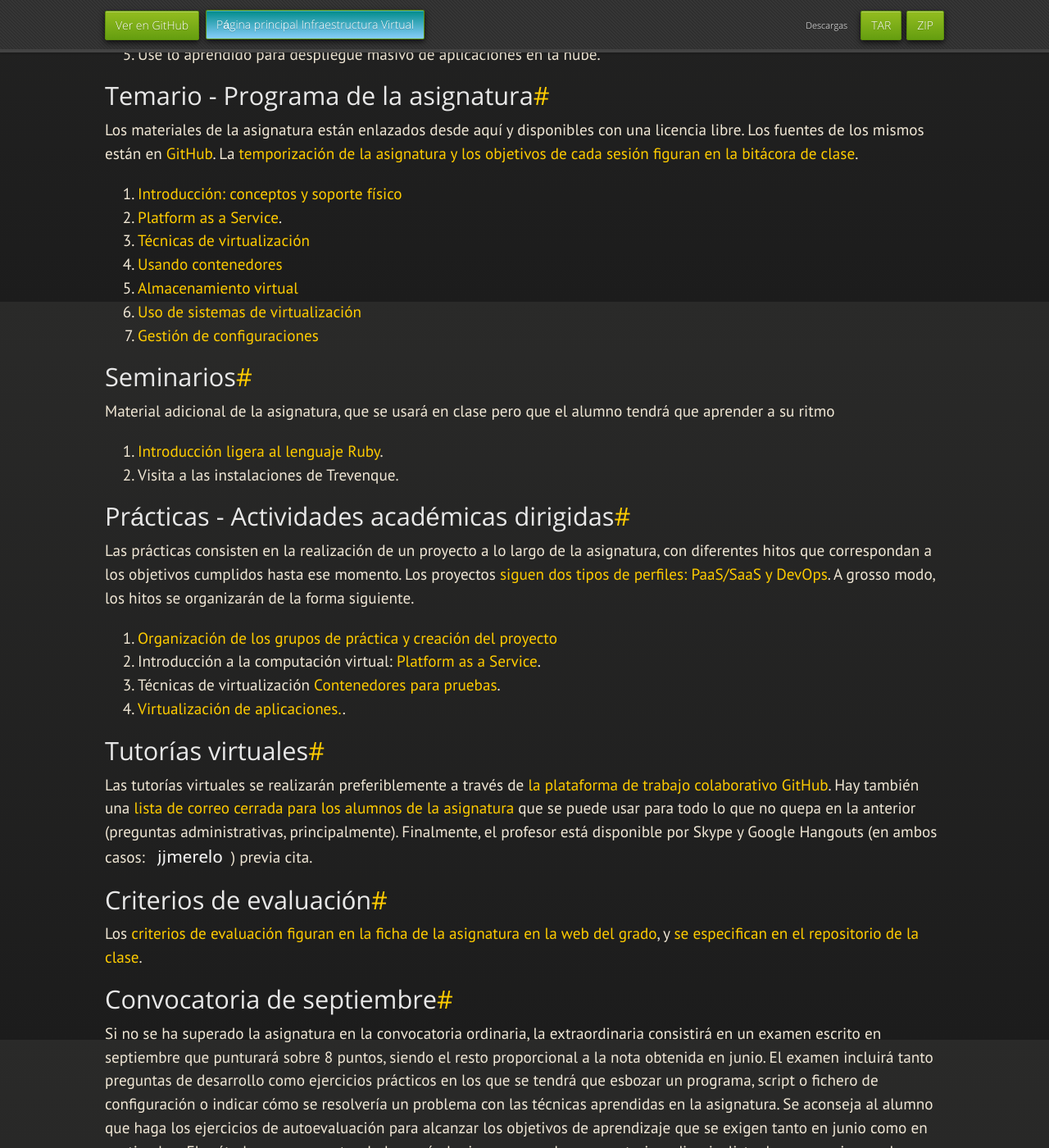
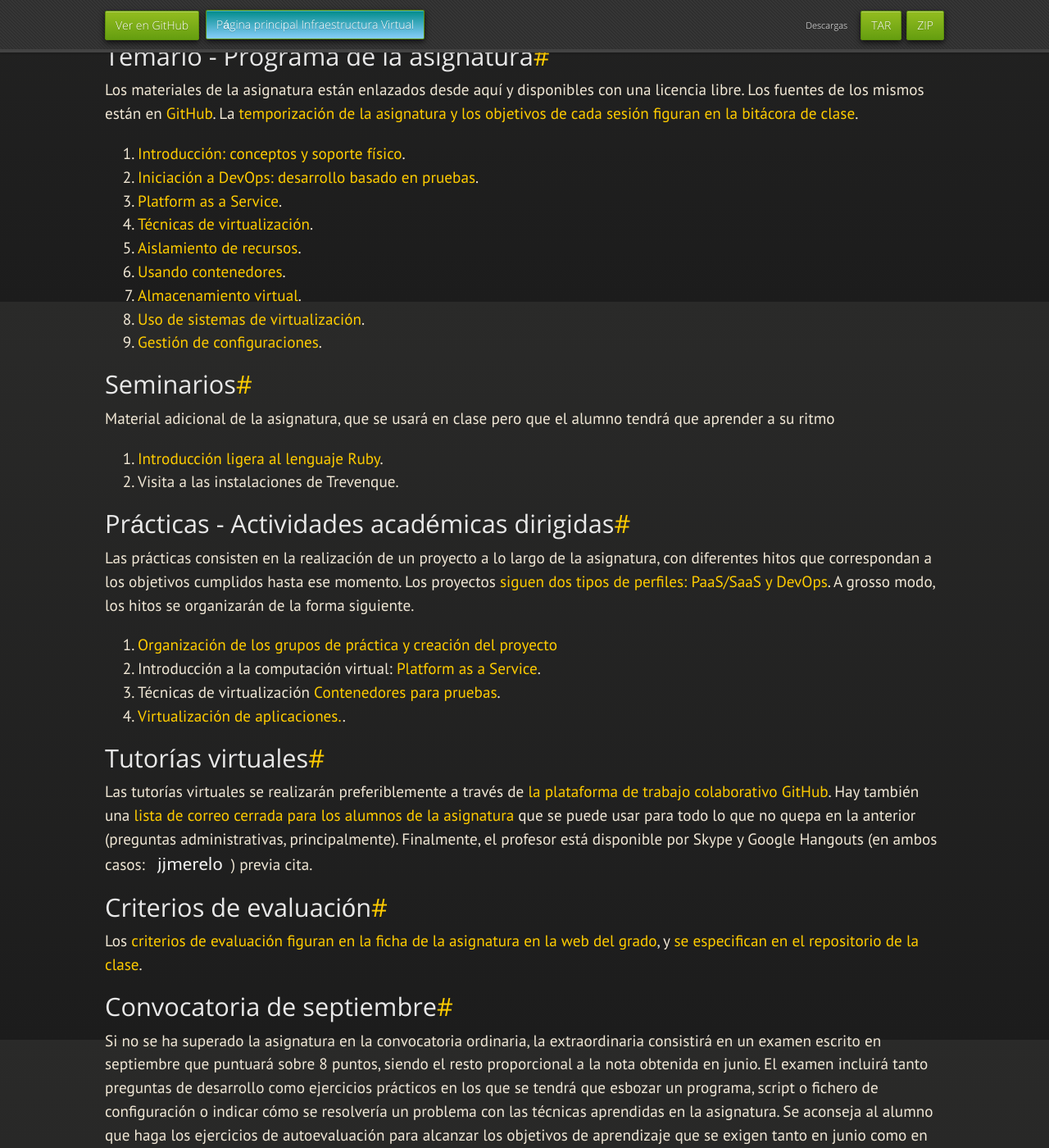
Before and after one commit to JJ/IV, a Jekyll site: the page built from index.md, in a window 1280 px wide and 1400 px high, scrolled down 532 px. Shown: the whole window at 82% size. Built offline with Jekyll 4.4.1, drawn with Linux system fonts in a browser that asks for light colours; nearby versions of some CDN libraries; some web fonts are replaced; some of the changed text lies outside the part shown.

Commit message:
Sync index.md de master a gh-pages

```diff
--- a/index.md
+++ b/index.md
@@ -7,16 +7,14 @@
 ==
 
 [Infraestructura virtual](http://grados.ugr.es/informatica/pages/infoacademica/guias_docentes/espti/infraestructuravirtual)
-es una asignatura optativa del primer cuatrimestre del cuarto de Grado
+es una asignatura optativa del primer cuatrimestre del cuarto del Grado
 de Ingeniería Informática.
 
-La asignatura se imparte en el curso 2013-2014 los lunes de 9:30 a
-11:30 en la 3.2 y los martes de 10:30 a 12:30 en la 1.5. Se usará
-[GitHub](http://github.com) para las prácticas y trabajo final.
+La asignatura se imparte en el curso 2015-2016 [los martes  de 10:30 a
+12:30 en la 1.5 y tiene tres grupos de prácticas](http://etsiit.ugr.es/pages/calendario_academico/horarios1516/horariosgii1516/!/download). Se usará
+[GitHub](http://github.com) para las prácticas y trabajo final. Estos son los [objetivos de la asignatura](documentos/objetivos).
 
-Estos son los [objetivos de la asignatura](documentos/objetivos).
-
-En resumen, mi intención es que el alumno, al final de la asignatura, sea capaz de hacer lo siguiente:
+En resumen, mi intención es que el alumno al final de la asignatura sea capaz de hacer lo siguiente:
 
 1. Definir el entorno de trabajo para desarrollo de una aplicación en particular y usarlo en PaaS.
 2. Usar ese entorno para configurar integración continua en una aplicación.
@@ -30,15 +28,17 @@
 Los materiales de la asignatura están enlazados desde aquí y
 disponibles con una licencia libre. Los fuentes de los mismos están en
 [GitHub](http://github.com/JJ/IV). La
-[temporización de la asignatura y los objetivos de cada sesión figuran en la bitácora de clase](https://github.com/JJ/GII-2014/blob/master/sesiones/README).
+[temporización de la asignatura y los objetivos de cada sesión figuran en la bitácora de clase](https://github.com/JJ/IV-2015-16/blob/master/sesiones/README).
 
-1. [Introducción: conceptos y soporte físico](documentos/temas/Intro_concepto_y_soporte_fisico)
+1. [Introducción: conceptos y soporte físico](documentos/temas/Intro_concepto_y_soporte_fisico).
+2. [Iniciación a DevOps: desarrollo basado en pruebas](documentos/temas/Desarrollo_basado_en_pruebas).
 2. [Platform as a Service](documentos/temas/PaaS).
-2. [Técnicas de virtualización](documentos/temas/Tecnicas_de_virtualizacion)
-3. [Usando contenedores](documentos/temas/Contenedores)
-4. [Almacenamiento virtual](documentos/temas/Almacenamiento)
-5. [Uso de sistemas de virtualización](documentos/temas/Uso_de_sistemas)
-6. [Gestión de configuraciones](documentos/temas/Gestion_de_configuraciones)
+2. [Técnicas de virtualización](documentos/temas/Tecnicas_de_virtualizacion).
+4. [Aislamiento de recursos](documentos/temas/Aislamiento_de_recursos).
+3. [Usando contenedores](documentos/temas/Contenedores).
+4. [Almacenamiento virtual](documentos/temas/Almacenamiento).
+5. [Uso de sistemas de virtualización](documentos/temas/Uso_de_sistemas).
+6. [Gestión de configuraciones](documentos/temas/Gestion_de_configuraciones).
 
 Seminarios
 ---------------
@@ -78,8 +78,19 @@
 Los
 [criterios de evaluación figuran en la ficha de la asignatura en la web del grado](http://grados.ugr.es/informatica/pages/infoacademica/guias_docentes/espti/infraestructuravirtual),
 y
-[se especifican en el repositorio de la clase](https://github.com/JJ/GII-2014/blob/master/Metodolog%C3%ADa_y_criterios_de_evaluaci%C3%B3n).
+[se especifican en el repositorio de la clase](https://github.com/JJ/IV-2015-16/blob/master/Metodolog%C3%ADa_y_criterios_de_evaluaci%C3%B3n).
 
 ##Convocatoria de septiembre
 
-Si no se ha superado la asignatura en la convocatoria ordinaria, la extraordinaria consistirá en un examen escrito en septiembre que punturará sobre 8 puntos, siendo el resto proporcional a la nota obtenida en junio. El examen incluirá tanto preguntas de desarrollo como ejercicios prácticos en los que se tendrá que esbozar un programa, script o fichero de configuración o indicar cómo se resolvería un problema con las técnicas aprendidas en la asignatura. Se aconseja al alumno que haga los ejercicios de autoevaluación para alcanzar los objetivos de aprendizaje que se exigen tanto en junio como en septiembre. El método para preguntar dudas será el mismo que en la convocatoria ordinaria: lista de correo e issues de GitHub.
+Si no se ha superado la asignatura en la convocatoria ordinaria, la
+extraordinaria consistirá en un examen escrito en septiembre que
+puntuará sobre 8 puntos, siendo el resto proporcional a la nota
+obtenida en junio. El examen incluirá tanto preguntas de desarrollo
+como ejercicios prácticos en los que se tendrá que esbozar un
+programa, script o fichero de configuración o indicar cómo se
+resolvería un problema con las técnicas aprendidas en la
+asignatura. Se aconseja al alumno que haga los ejercicios de
+autoevaluación para alcanzar los objetivos de aprendizaje que se
+exigen tanto en junio como en septiembre. El método para preguntar
+dudas será el mismo que en la convocatoria ordinaria: lista de correo
+e issues de GitHub.
```
